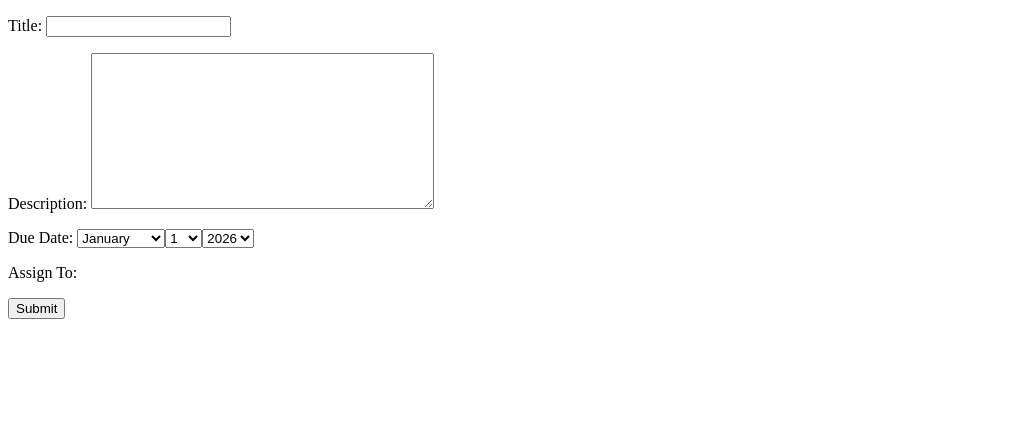
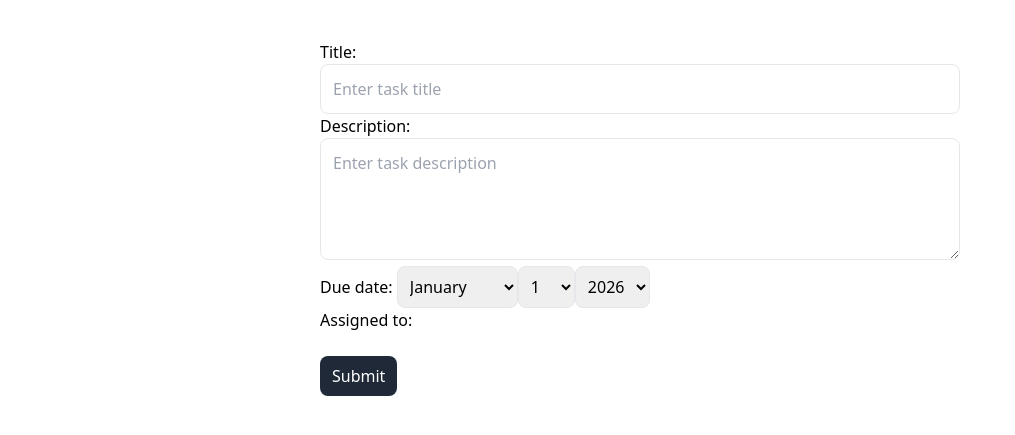
Before and after one commit to nayon117/task_management_django, a Django app: page /tasks/create-task/ in a window 1280 px wide. Shown: the top 435 px of the page, without its empty margins (0-1015 px from the left). Run offline with Django 5.2, Linux system fonts and the light colour scheme; data that the repository does not hold is empty.

Commit message:
design form using tailwind

```diff
--- a/static/css/output.css
+++ b/static/css/output.css
@@ -649,6 +649,14 @@ video {
   margin-right: 0.5rem;
 }
 
+.mt-10 {
+  margin-top: 2.5rem;
+}
+
+.mt-6 {
+  margin-top: 1.5rem;
+}
+
 .block {
   display: block;
 }
@@ -712,6 +720,10 @@ video {
 
 .w-full {
   width: 100%;
+}
+
+.w-1\/2 {
+  width: 50%;
 }
 
 .max-w-\[1400px\] {
@@ -911,6 +923,21 @@ video {
   background-color: rgb(234 179 8 / var(--tw-bg-opacity, 1));
 }
 
+.bg-gray-900 {
+  --tw-bg-opacity: 1;
+  background-color: rgb(17 24 39 / var(--tw-bg-opacity, 1));
+}
+
+.bg-black {
+  --tw-bg-opacity: 1;
+  background-color: rgb(0 0 0 / var(--tw-bg-opacity, 1));
+}
+
+.bg-gray-800 {
+  --tw-bg-opacity: 1;
+  background-color: rgb(31 41 55 / var(--tw-bg-opacity, 1));
+}
+
 .p-2 {
   padding: 0.5rem;
 }
@@ -952,6 +979,11 @@ video {
   padding-bottom: 1rem;
 }
 
+.px-6 {
+  padding-left: 1.5rem;
+  padding-right: 1.5rem;
+}
+
 .pb-2 {
   padding-bottom: 0.5rem;
 }
@@ -982,6 +1014,11 @@ video {
 .text-xs {
   font-size: 0.75rem;
   line-height: 1rem;
+}
+
+.text-lg {
+  font-size: 1.125rem;
+  line-height: 1.75rem;
 }
 
 .font-bold {
@@ -1021,6 +1058,11 @@ video {
   color: rgb(31 41 55 / var(--tw-text-opacity, 1));
 }
 
+.text-green-500 {
+  --tw-text-opacity: 1;
+  color: rgb(34 197 94 / var(--tw-text-opacity, 1));
+}
+
 .text-green-600 {
   --tw-text-opacity: 1;
   color: rgb(22 163 74 / var(--tw-text-opacity, 1));
@@ -1056,11 +1098,6 @@ video {
   color: rgb(239 68 68 / var(--tw-text-opacity, 1));
 }
 
-.text-green-500 {
-  --tw-text-opacity: 1;
-  color: rgb(34 197 94 / var(--tw-text-opacity, 1));
-}
-
 .shadow {
   --tw-shadow: 0 1px 3px 0 rgb(0 0 0 / 0.1), 0 1px 2px -1px rgb(0 0 0 / 0.1);
   --tw-shadow-colored: 0 1px 3px 0 var(--tw-shadow-color), 0 1px 2px -1px var(--tw-shadow-color);
@@ -1086,6 +1123,11 @@ video {
   background-color: rgb(243 244 246 / var(--tw-bg-opacity, 1));
 }
 
+.hover\:bg-gray-700:hover {
+  --tw-bg-opacity: 1;
+  background-color: rgb(55 65 81 / var(--tw-bg-opacity, 1));
+}
+
 @media (min-width: 768px) {
   .md\:grid-cols-2 {
     grid-template-columns: repeat(2, minmax(0, 1fr));
--- a/tasks/forms.py
+++ b/tasks/forms.py
@@ -1,13 +1,28 @@
 from django import forms
+from tasks.models import Task
 
-class TaskForm(forms.Form):
-    title = forms.CharField(max_length=250, label='Title')
-    description = forms.CharField(widget=forms.Textarea, label='Description')
-    due_date = forms.DateField(widget=forms.SelectDateWidget, label='Due Date')
-    assigned_to = forms.MultipleChoiceField(widget = forms.CheckboxSelectMultiple, choices = [], label='Assign To')
+# Django model form
+class TaskModelForm(forms.ModelForm):
+    class Meta:
+        model = Task
+        fields = ['title', 'description', 'due_date', 'assigned_to']
+        widgets = {
+            'title': forms.TextInput(attrs={
+                'class': 'w-full p-3 border border-gray-300 rounded-lg',
+                'placeholder': 'Enter task title',
+            }),
 
-    def __init__(self, *args, **kwargs):
-        employees = kwargs.pop('employees', [])
-        print("Employees in form init:", employees)  # Debugging line
-        super().__init__(*args, **kwargs)
-        self.fields['assigned_to'].choices = [(employee.id, employee.name) for employee in employees]
+            'description': forms.Textarea(attrs={
+                'class': 'w-full p-3 border border-gray-300 rounded-lg',
+                'placeholder': 'Enter task description',
+                'rows': 4,
+            }),
+
+            'due_date': forms.SelectDateWidget(attrs={
+                'class': 'p-2 border border-gray-300 rounded-lg',
+            }),
+
+            'assigned_to': forms.CheckboxSelectMultiple(attrs={
+                'class': 'space-y-2',
+            }),
+        }
--- a/tasks/models.py
+++ b/tasks/models.py
@@ -6,6 +6,8 @@ from django.db.models import CASCADE
 class Employee(models.Model):
     name = models.CharField(max_length=100)
     email = models.EmailField(unique=True)
+    def __str__(self):
+        return self.name
 
 
 # project model
--- a/tasks/templates/task_form.html
+++ b/tasks/templates/task_form.html
@@ -1,15 +1,25 @@
+{% load static %}
 <!DOCTYPE html>
 <html lang="en">
 <head>
     <meta charset="UTF-8">
     <meta name="viewport" content="width=device-width, initial-scale=1.0">
     <title>Document</title>
+    <link rel="stylesheet" href="{% static 'css/output.css' %}">
 </head>
 <body>
+    <div class="w-1/2 mx-auto mt-10">
+        <div>
+        {% if message %}
+            <p>{{ message }}</p>
+        {% endif %}
+    </div>
+
     <form method="POST">
         {% csrf_token %}
         {{ form.as_p }}
-        <button type="submit">Submit</button>
+        <button type="submit" class="bg-gray-800 text-white  px-3 py-2 rounded-lg hover:bg-gray-700 mt-6">Submit</button>
     </form>
+    </div>
 </body>
 </html>
--- a/tasks/views.py
+++ b/tasks/views.py
@@ -1,7 +1,6 @@
 from django.shortcuts import render
 from django.http import HttpResponse
-from tasks.forms import TaskForm
-from tasks.models import Employee, Task
+from tasks.forms import TaskModelForm
 
 # Create your views here.
 def manager_dashboard(request):
@@ -17,29 +16,13 @@ def test(request):
     return render(request, 'test.html', context)
 
 def create_task(request):
-    employees = Employee.objects.all()
-    form = TaskForm(employees=employees) #for GET
+    form = TaskModelForm() #for GET
 
     if request.method == 'POST':
-        form = TaskForm(request.POST, employees=employees)
+        form = TaskModelForm(request.POST)
         if form.is_valid():
-            data = form.cleaned_data
-            title = data.get('title')
-            description = data.get('description')
-            due_date = data.get('due_date')
-            assigned_to = data.get('assigned_to')
-
-            task = Task.objects.create(
-                title=title,
-                description=description,
-                due_date=due_date
-            )
-            # assign employee to task
-            for emp_id in assigned_to:
-                employee = Employee.objects.get(id=emp_id)
-                task.assigned_to.add(employee)
-
-            return HttpResponse("Task created successfully!")
+            form.save()
+            return render(request,'task_form.html', {'form': form, 'message': 'Task created successfully!'})
 
     context = {"form": form}
     return render(request, 'task_form.html', context)
```
